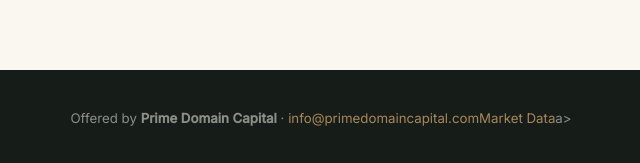
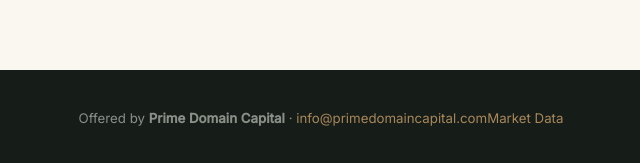
Before and after one commit to primedomaincapital/familyofficereporting, a plain HTML site: page index.html in a window 1280 px wide. Shown: the part 5819-5982 px from the top of the page, 319-959 px from the left. Drawn offline with nearby package versions, Linux system fonts and the light colour scheme.

Commit message:
Remove stray text from homepage footer

```diff
--- a/index.html
+++ b/index.html
@@ -139,7 +139,7 @@ footer a{color:var(--bronze);text-decoration:none}
   </div>
 </section>
 
-<footer>Offered by <strong>Prime Domain Capital</strong> · <a href="mailto:info@primedomaincapital.com">info@primedomaincapital.com</a><a href="https://familyofficereporting.com/market-data">Market Data</a>a></footer>
+<footer>Offered by <strong>Prime Domain Capital</strong> · <a href="mailto:info@primedomaincapital.com">info@primedomaincapital.com</a><a href="https://familyofficereporting.com/market-data">Market Data</a></footer>
 
 <script>
 const io=new IntersectionObserver(e=>e.forEach(n=>{if(n.isIntersecting){n.target.classList.add('on');io.unobserve(n.target)}}),{threshold:.12});
```
